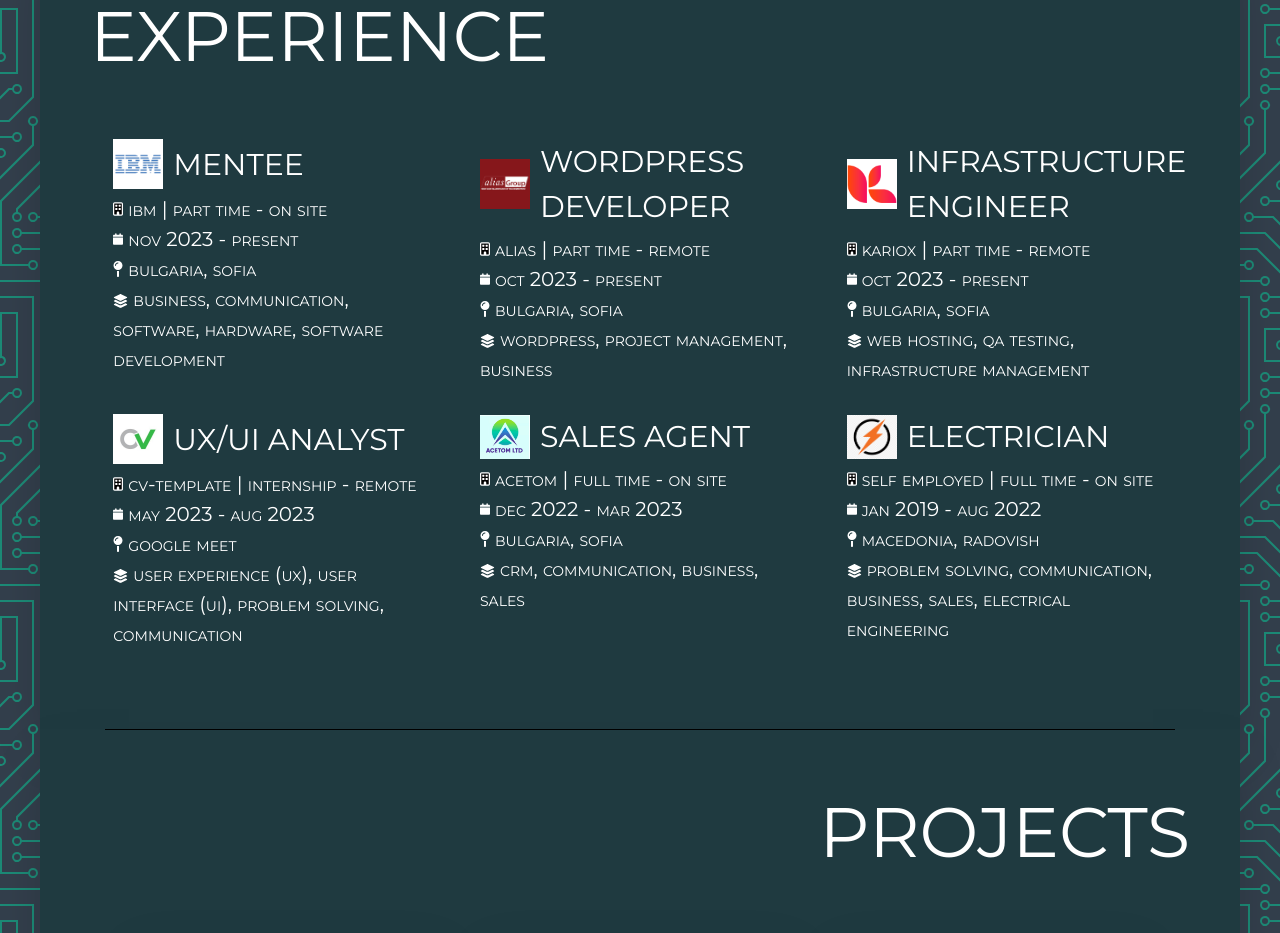
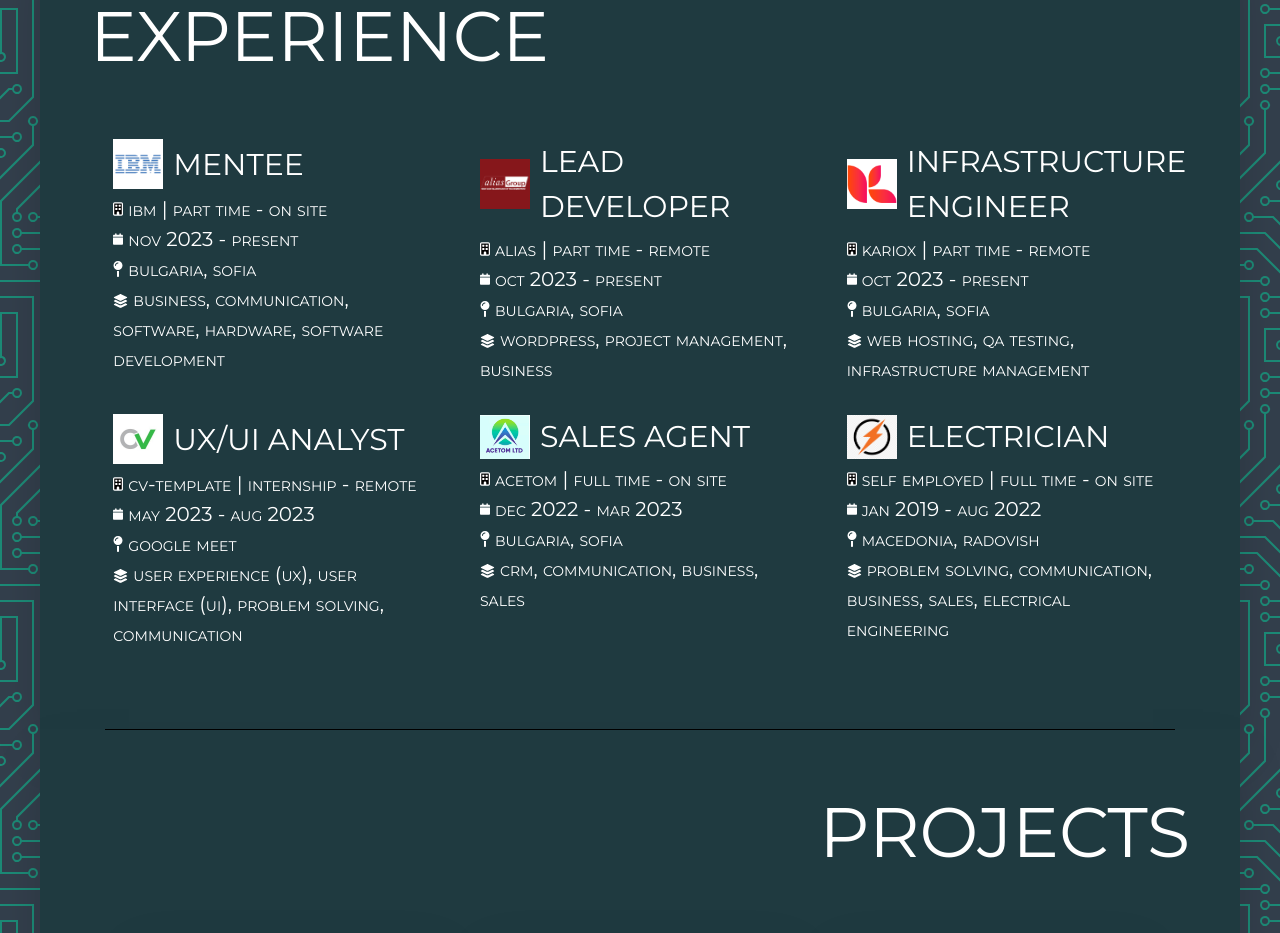
Before and after one commit to lazarevkristijan/Portfolio, a Next.js app: page / in a window 1280 px wide. Shown: the part 1160-2093 px from the top of the page. Built offline with nearby package versions, Linux system fonts and the light colour scheme.

Commit message:
chnage alias title

```diff
--- a/constants/index.js
+++ b/constants/index.js
@@ -255,7 +255,7 @@ export const workExperiences = [
     skills: "business, communication, software, hardware, software development",
   },
   {
-    title: "WORDPRESS DEVELOPER",
+    title: "LEAD DEVELOPER",
     imgSrc: "alias.png",
     company: "alias",
     periodFrom: "oct 2023",
```
